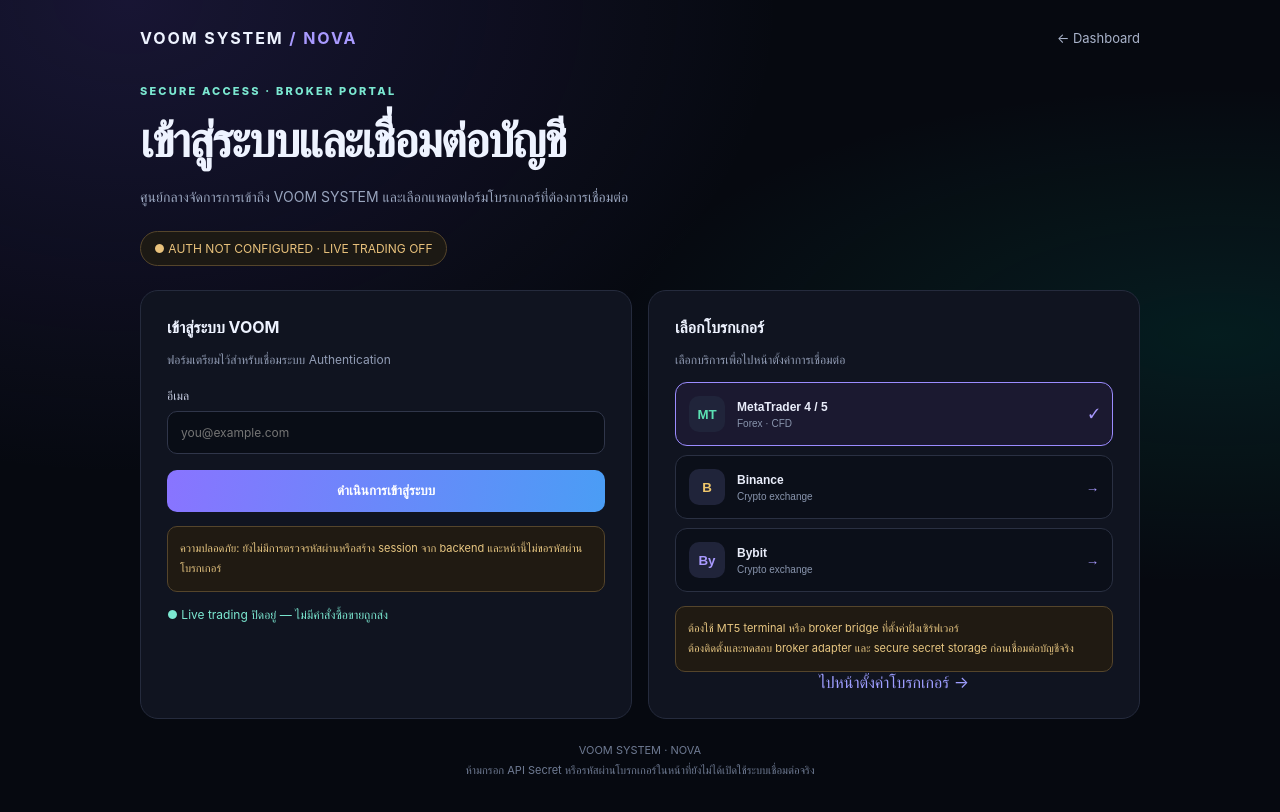
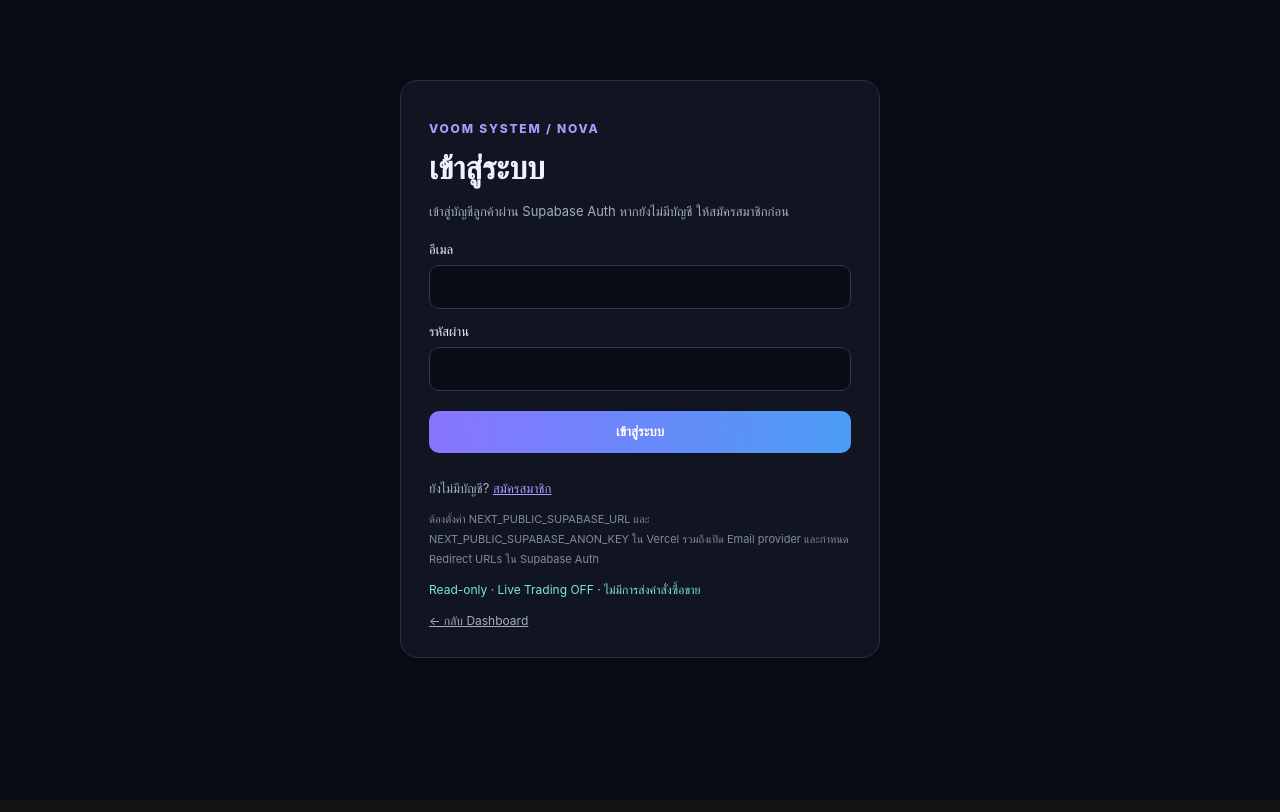
Before and after one commit to vutting895/VOOM_SYSTEM-NOVA-AI, a Next.js app in the folder frontend/: page /login in a window 1280 px wide. Shown: the top 812 px of the page. Built offline with nearby package versions, Linux system fonts and the light colour scheme.

Commit message:
Wire login page to Supabase Auth

```diff
--- a/frontend/app/login/page.jsx
+++ b/frontend/app/login/page.jsx
@@ -2,64 +2,52 @@
 
 import { useState } from 'react';
 import Link from 'next/link';
-
-const brokers = [
-  { id: 'mt5', name: 'MetaTrader 4 / 5', type: 'Forex · CFD', mark: 'MT', color: '#5be0b3', detail: 'ต้องใช้ MT5 terminal หรือ broker bridge ที่ตั้งค่าฝั่งเซิร์ฟเวอร์' },
-  { id: 'binance', name: 'Binance', type: 'Crypto exchange', mark: 'B', color: '#f0c76b', detail: 'เริ่มจาก API แบบ read-only และปิดสิทธิ์ถอนเงิน' },
-  { id: 'bybit', name: 'Bybit', type: 'Crypto exchange', mark: 'By', color: '#a99aff', detail: 'ต้องตั้งค่า API/OAuth และ callback ฝั่งเซิร์ฟเวอร์ก่อน' },
-];
+import { getSupabaseBrowserClient } from '../../lib/supabase-client';
 
 export default function LoginPage() {
   const [email, setEmail] = useState('');
-  const [broker, setBroker] = useState('mt5');
+  const [password, setPassword] = useState('');
+  const [busy, setBusy] = useState(false);
   const [notice, setNotice] = useState('');
-  const selected = brokers.find((item) => item.id === broker);
 
-  return (
-    <main style={{minHeight:'100vh',padding:'28px 16px 48px',color:'#eef3ff',fontFamily:'Inter,system-ui,sans-serif',background:'radial-gradient(ellipse at 10% 0%,#654bce30,transparent 40%),radial-gradient(ellipse at 95% 40%,#00cba51a,transparent 35%),#060910'}}>
-      <div style={{maxWidth:1000,margin:'auto'}}>
-        <header style={{display:'flex',justifyContent:'space-between',alignItems:'center',marginBottom:36}}>
-          <strong style={{letterSpacing:'.12em'}}>VOOM SYSTEM <span style={{color:'#a99aff'}}>/ NOVA</span></strong>
-          <Link href="/" style={{color:'#aab4cb',textDecoration:'none',fontSize:13}}>← Dashboard</Link>
-        </header>
-        <p style={{color:'#7be8d1',fontSize:11,letterSpacing:'.2em',fontWeight:800}}>SECURE ACCESS · BROKER PORTAL</p>
-        <h1 style={{fontSize:'clamp(30px,5vw,48px)',letterSpacing:'-.04em',margin:'12px 0'}}>เข้าสู่ระบบและเชื่อมต่อบัญชี</h1>
-        <p style={{color:'#98a4bd',fontSize:14,lineHeight:1.8,maxWidth:680}}>ศูนย์กลางจัดการการเข้าถึง VOOM SYSTEM และเลือกแพลตฟอร์มโบรกเกอร์ที่ต้องการเชื่อมต่อ</p>
-        <div style={{display:'inline-block',padding:'9px 13px',border:'1px solid #55452b',background:'#1c1914',borderRadius:30,color:'#e9c27c',fontSize:12,margin:'8px 0 24px'}}>● AUTH NOT CONFIGURED · LIVE TRADING OFF</div>
-        <div className="login-columns">
-          <section className="login-panel">
-            <h2>เข้าสู่ระบบ VOOM</h2>
-            <p>ฟอร์มเตรียมไว้สำหรับเชื่อมระบบ Authentication</p>
-            <form onSubmit={(event)=>{event.preventDefault();setNotice('ยังไม่ได้เปิดใช้การยืนยันตัวตนจริง ต้องตั้งค่า Authentication ฝั่งเซิร์ฟเวอร์ก่อน ฟอร์มนี้ไม่ส่งหรือบันทึกข้อมูลบัญชี')}}>
-              <label>อีเมล<input type="email" required autoComplete="email" value={email} onChange={(event)=>setEmail(event.target.value)} placeholder="you@example.com"/></label>
-              <button className="login-primary" type="submit">ดำเนินการเข้าสู่ระบบ</button>
-            </form>
-            {notice && <p role="status" className="login-warning">{notice}</p>}
-            <div className="login-warning">ความปลอดภัย: ยังไม่มีการตรวจรหัสผ่านหรือสร้าง session จาก backend และหน้านี้ไม่ขอรหัสผ่านโบรกเกอร์</div>
-            <p className="login-status">● Live trading ปิดอยู่ — ไม่มีคำสั่งซื้อขายถูกส่ง</p>
-          </section>
-          <section className="login-panel">
-            <h2>เลือกโบรกเกอร์</h2><p>เลือกบริการเพื่อไปหน้าตั้งค่าการเชื่อมต่อ</p>
-            {brokers.map((item)=><button type="button" key={item.id} onClick={()=>setBroker(item.id)} className={'broker-option '+(broker===item.id?'chosen':'')}><span className="broker-mark" style={{color:item.color}}>{item.mark}</span><span><strong>{item.name}</strong><small>{item.type}</small></span><span style={{marginLeft:'auto',color:'#a99aff'}}>{broker===item.id?'✓':'→'}</span></button>)}
-            <div className="login-warning">{selected.detail}<br/>ต้องติดตั้งและทดสอบ broker adapter และ secure secret storage ก่อนเชื่อมต่อบัญชีจริง</div>
-            <Link className="login-primary" style={{display:'block',textAlign:'center',textDecoration:'none'}} href="/broker">ไปหน้าตั้งค่าโบรกเกอร์ →</Link>
-          </section>
-        </div>
-        <p style={{textAlign:'center',fontSize:11,color:'#6f7b93',lineHeight:1.8,marginTop:22}}>VOOM SYSTEM · NOVA<br/>ห้ามกรอก API Secret หรือรหัสผ่านโบรกเกอร์ในหน้าที่ยังไม่ได้เปิดใช้ระบบเชื่อมต่อจริง</p>
-      </div>
-      <style jsx>{`
-        .login-columns{display:grid;grid-template-columns:1fr 1fr;gap:16px}
-        .login-panel{border:1px solid #252b3d;border-radius:18px;padding:clamp(18px,3vw,26px);background:#101420}
-        .login-panel h2{font-size:16px;margin:0 0 8px}.login-panel p{color:#929db5;font-size:12px;line-height:1.75}
-        .login-panel label{display:block;color:#c5cce0;font-size:12px;margin-top:18px}
-        .login-panel input{display:block;width:100%;margin-top:8px;border:1px solid #30364a;background:#090d16;color:white;border-radius:10px;padding:13px;font:inherit}
-        .login-primary{width:100%;margin-top:16px;padding:13px;border:0;border-radius:10px;background:linear-gradient(100deg,#8974ff,#4a9df5);color:white;font-weight:800;cursor:pointer}
-        .login-warning{margin-top:14px;border:1px solid #55452b;background:#201a12;color:#e8c782;border-radius:10px;padding:12px;font-size:11px;line-height:1.8}
-        .login-status{color:#7be8d1!important}.broker-option{display:flex;align-items:center;gap:12px;width:100%;text-align:left;color:#e9edfa;border:1px solid #2a3042;background:#0b0f19;border-radius:12px;padding:13px;margin-top:9px;cursor:pointer}
-        .broker-option.chosen{border-color:#9b8cff;background:#1b1930}.broker-mark{width:36px;height:36px;display:grid;place-items:center;border-radius:10px;background:#20243a;font-weight:900}
-        .broker-option strong,.broker-option small{display:block}.broker-option strong{font-size:12px}.broker-option small{font-size:10px;color:#8995ad;margin-top:4px}
-        @media(max-width:720px){.login-columns{grid-template-columns:1fr}}
-      `}</style>
-    </main>
-  );
+  async function submit(event) {
+    event.preventDefault();
+    setBusy(true);
+    setNotice('');
+    try {
+      const supabase = getSupabaseBrowserClient();
+      const { error } = await supabase.auth.signInWithPassword({ email: email.trim(), password });
+      if (error) throw error;
+      window.location.assign('/profile');
+    } catch (error) {
+      setNotice(error?.message || 'เข้าสู่ระบบไม่สำเร็จ กรุณาตรวจข้อมูลหรือการตั้งค่า Supabase Auth');
+    } finally {
+      setBusy(false);
+    }
+  }
+
+  return <main style={{minHeight:'100vh',background:'#080b13',color:'#eef2ff',padding:'32px 16px',fontFamily:'Inter,system-ui,sans-serif'}}>
+    <section style={{maxWidth:480,margin:'6vh auto',padding:28,border:'1px solid #293149',borderRadius:18,background:'#111522'}}>
+      <p style={{color:'#a99aff',fontSize:12,letterSpacing:'.15em',fontWeight:800}}>VOOM SYSTEM / NOVA</p>
+      <h1 style={{fontSize:32,margin:'12px 0'}}>เข้าสู่ระบบ</h1>
+      <p style={{color:'#a2adc4',fontSize:13,lineHeight:1.8}}>เข้าสู่บัญชีลูกค้าผ่าน Supabase Auth หากยังไม่มีบัญชี ให้สมัครสมาชิกก่อน</p>
+      <form onSubmit={submit}>
+        <label style={{display:'block',marginTop:18,fontSize:13}}>อีเมล
+          <input required type="email" autoComplete="email" value={email} onChange={e=>setEmail(e.target.value)} style={fieldStyle}/>
+        </label>
+        <label style={{display:'block',marginTop:14,fontSize:13}}>รหัสผ่าน
+          <input required type="password" autoComplete="current-password" value={password} onChange={e=>setPassword(e.target.value)} style={fieldStyle}/>
+        </label>
+        <button disabled={busy} type="submit" style={buttonStyle}>{busy?'กำลังเข้าสู่ระบบ…':'เข้าสู่ระบบ'}</button>
+      </form>
+      {notice && <p role="alert" aria-live="polite" style={{color:'#e8c982',fontSize:12,lineHeight:1.8,overflowWrap:'anywhere'}}>{notice}</p>}
+      <p style={{fontSize:13,color:'#a2adc4'}}>ยังไม่มีบัญชี? <Link href="/signup" style={{color:'#a99aff'}}>สมัครสมาชิก</Link></p>
+      <p style={{fontSize:11,color:'#7f8aa2',lineHeight:1.8}}>ต้องตั้งค่า NEXT_PUBLIC_SUPABASE_URL และ NEXT_PUBLIC_SUPABASE_ANON_KEY ใน Vercel รวมถึงเปิด Email provider และกำหนด Redirect URLs ใน Supabase Auth</p>
+      <p style={{fontSize:12,color:'#7be8d1'}}>Read-only · Live Trading OFF · ไม่มีการส่งคำสั่งซื้อขาย</p>
+      <Link href="/" style={{color:'#a2adc4',fontSize:12}}>← กลับ Dashboard</Link>
+    </section>
+  </main>;
 }
+
+const fieldStyle = {display:'block',width:'100%',boxSizing:'border-box',marginTop:7,padding:13,borderRadius:10,border:'1px solid #30384e',background:'#090d16',color:'#fff',fontSize:14};
+const buttonStyle = {width:'100%',margin:'20px 0 14px',padding:13,border:0,borderRadius:10,background:'linear-gradient(100deg,#8974ff,#4a9df5)',color:'#fff',fontWeight:800,cursor:'pointer'};
```
